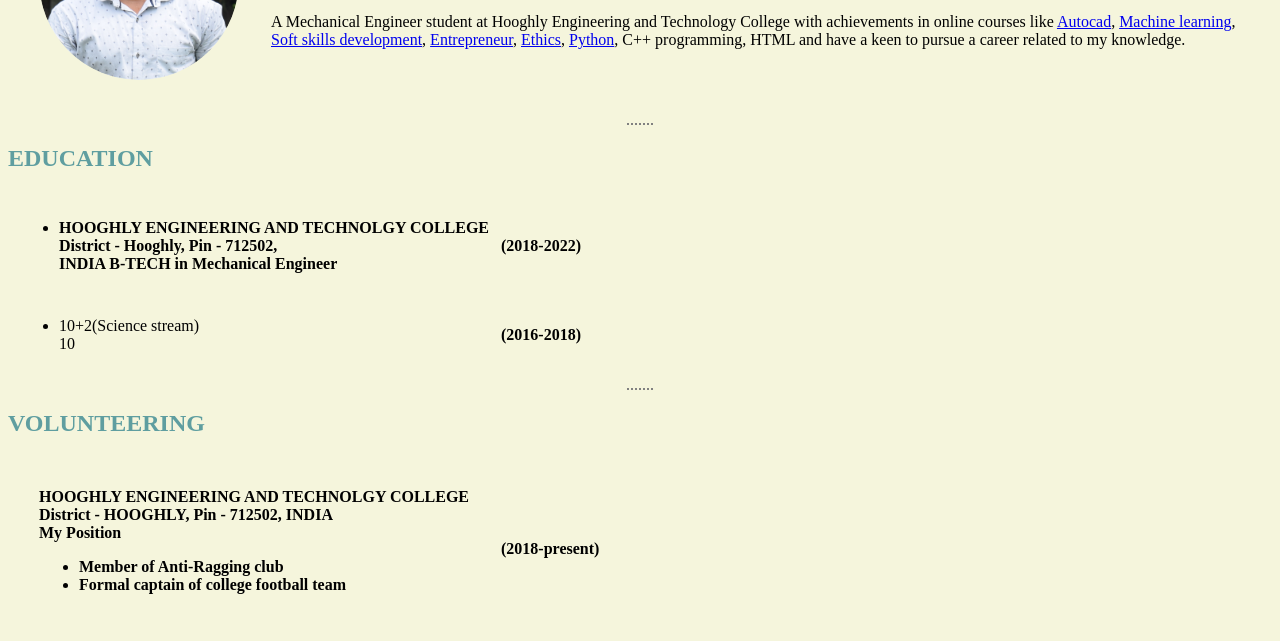
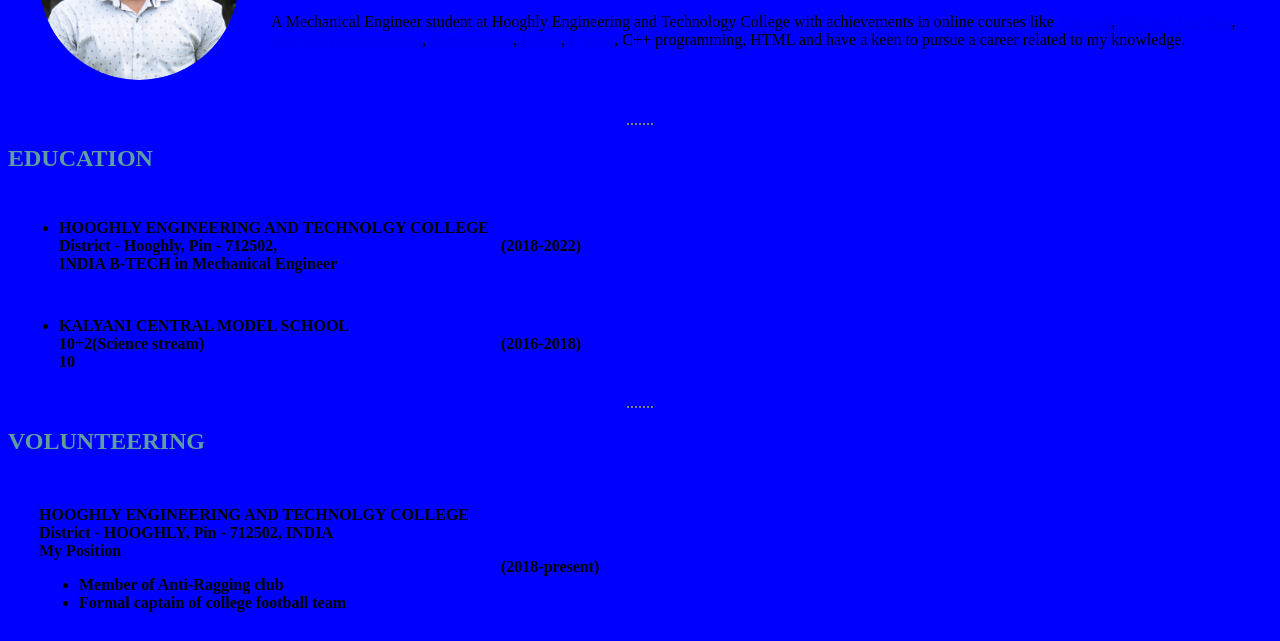
Before and after one commit to amitkumarshaw393/cv, a plain HTML site: page index.html in a window 1280 px wide. Shown: the part 159-800 px from the top of the page. Drawn offline with Linux system fonts and the light colour scheme.

Commit message:
bg changed to Blue

```diff
--- a/css/style.css
+++ b/css/style.css
@@ -1,5 +1,5 @@
 body {
-  background-color: #f5f5dc;
+  background-color: blue;
 }
 
 h1 {
--- a/index.html
+++ b/index.html
@@ -40,7 +40,7 @@
       <td>
         <ul>
           <li>
-
+            <strong>KALYANI CENTRAL MODEL SCHOOL <br>
               10+2(Science stream) <br>
               10</strong>
           </li>
```
